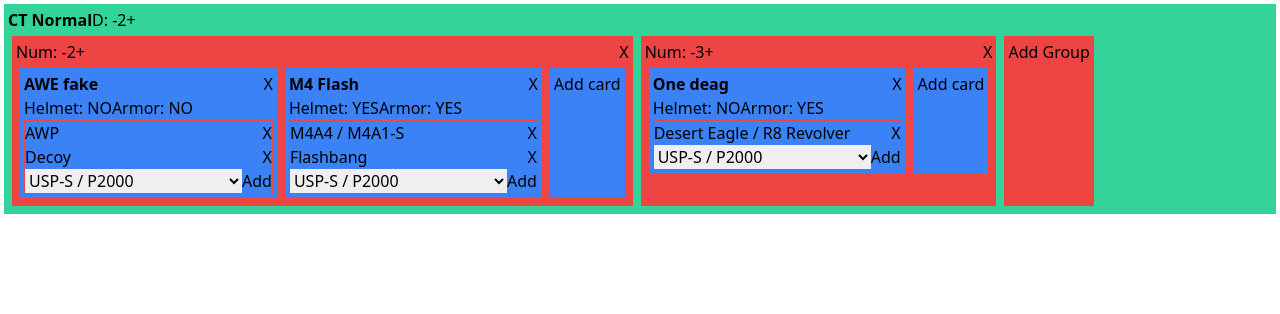
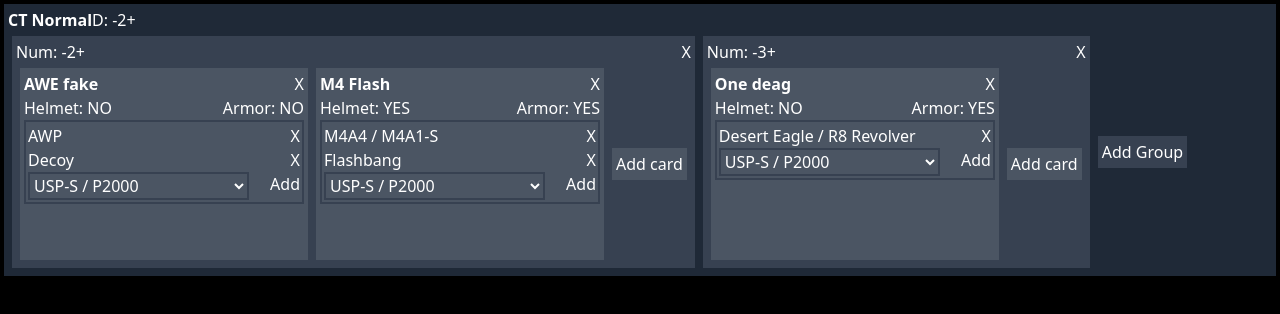
Before and after one commit to Djeeberjr/csgo-retakes-editor, a React (Create React App) app: page / in a window 1280 px wide. Shown: the top 314 px of the page. Built offline with nearby package versions, Linux system fonts and the light colour scheme.

Commit message:
css improvments

```diff
--- a/public/index.html
+++ b/public/index.html
@@ -10,7 +10,7 @@
     />
     <title>CS:GO Retakes card editor</title>
   </head>
-  <body>
+  <body class="bg-black">
     <noscript>You need to enable JavaScript to run this app.</noscript>
     <div id="root"></div>
   </body>
--- a/src/components/AddItem.tsx
+++ b/src/components/AddItem.tsx
@@ -14,6 +14,7 @@
     return (
         <div>
             <select
+                className="bg-gray-600 border-2 border-gray-700"
                 onChange={(e)=>setSelected(Item[e.target.value as keyof typeof Item])}
             >
                 {
@@ -22,7 +23,7 @@
             </select>
             <span
                 onClick={()=>onChange?.(selected)}
-                className="cursor-pointer"
+                className="cursor-pointer float-right"
             >
                 Add
             </span>
--- a/src/components/App.tsx
+++ b/src/components/App.tsx
@@ -18,7 +18,7 @@
   ))
 
   return (
-    <div>
+    <div className="text-white">
       <DeckComp title="CT Normal" side={Side.CT} deck={CTDeck} onChange={(newDeck)=> setCTDeck(newDeck)} />
     </div>
   );
--- a/src/components/Card.tsx
+++ b/src/components/Card.tsx
@@ -15,17 +15,21 @@
 
 const CardComp: React.FC<Props> = ({card,side,onChange,onRemove}) => {
     return (
-        <div className="bg-blue-500 m-1 p-1">
+        <div className="bg-gray-600 m-1 p-1 w-72 min-h-12">
             <span className="float-right cursor-pointer" onClick={()=>{onRemove?.()}}>X</span>
             <span className="font-bold"><TextEdit
                 text={card.title}
                 onChange={(newTitle)=>onChange?.(new Card(newTitle,card.armor,card.helmet,...card.items))}
             /></span>
             <div>
-                Helmet: <SwitchButton active={card.helmet} onChange={(to)=>onChange?.(new Card(card.title,card.armor,to,...card.items))} />
-                Armor: <SwitchButton active={card.armor} onChange={(to)=>onChange?.(new Card(card.title,to,card.helmet,...card.items))} />
+                <span>
+                    Helmet: <SwitchButton active={card.helmet} onChange={(to)=>onChange?.(new Card(card.title,card.armor,to,...card.items))} />
+                </span>
+                <span className="float-right">
+                    Armor: <SwitchButton active={card.armor} onChange={(to)=>onChange?.(new Card(card.title,to,card.helmet,...card.items))} />
+                </span>
             </div>
-            <div className="border border-red-500">
+            <div className="border-2 border-gray-700 p-0.5">
                 {card.items.map((item,i)=>
                     <div
                         key={item + i} // FIXME: this is just a "temporary" solution. Implement propper key
--- a/src/components/CardGroup.tsx
+++ b/src/components/CardGroup.tsx
@@ -14,7 +14,7 @@
 
 const CardGroupComp: React.FC<Props> = ({cardGroup,side,onChange,onRemove}) => {
 	return (
-		<div className="bg-red-500 m-1 p-1">
+		<div className="bg-gray-700 m-1 p-1">
 			<span className="float-right cursor-pointer" onClick={()=>onRemove?.()} >X</span>
 			Num: <NumEdit value={cardGroup.numInDeck}
 				onChange={newNum => onChange?.(new CardGroup(Math.max(newNum,0),...cardGroup.cards))}
@@ -38,7 +38,7 @@
 					/>
 				)}
 				<div
-					className="bg-blue-500 m-1 p-1 cursor-pointer"
+					className="bg-gray-600 m-1 p-1 cursor-pointer my-auto"
 					onClick={()=>onChange?.(
 						new CardGroup(
 							cardGroup.numInDeck,
--- a/src/components/Deck.tsx
+++ b/src/components/Deck.tsx
@@ -15,7 +15,7 @@
 
 const DeckComp: React.FC<Props> = ({deck,side,title,onChange}) => {
     return (
-        <div className="bg-green-400 m-1 p-1">
+        <div className="bg-gray-800 m-1 p-1">
             <span className="font-bold">{title}</span>
             { side === Side.CT && <span>
                 D: <NumEdit
@@ -42,7 +42,7 @@
                         }}
                     />
                 )}
-                <div className="bg-red-500 m-1 p-1 cursor-pointer"
+                <div className="bg-gray-700 m-1 p-1 cursor-pointer my-auto"
                     onClick={()=>onChange?.(
                         new Deck(
                             deck.numDefusers,
--- a/src/index.css
+++ b/src/index.css
@@ -1,3 +1,7 @@
 @tailwind base;
 @tailwind components;
 @tailwind utilities;
+
+.min-h-12 {
+    min-height: 12rem;
+}
```
